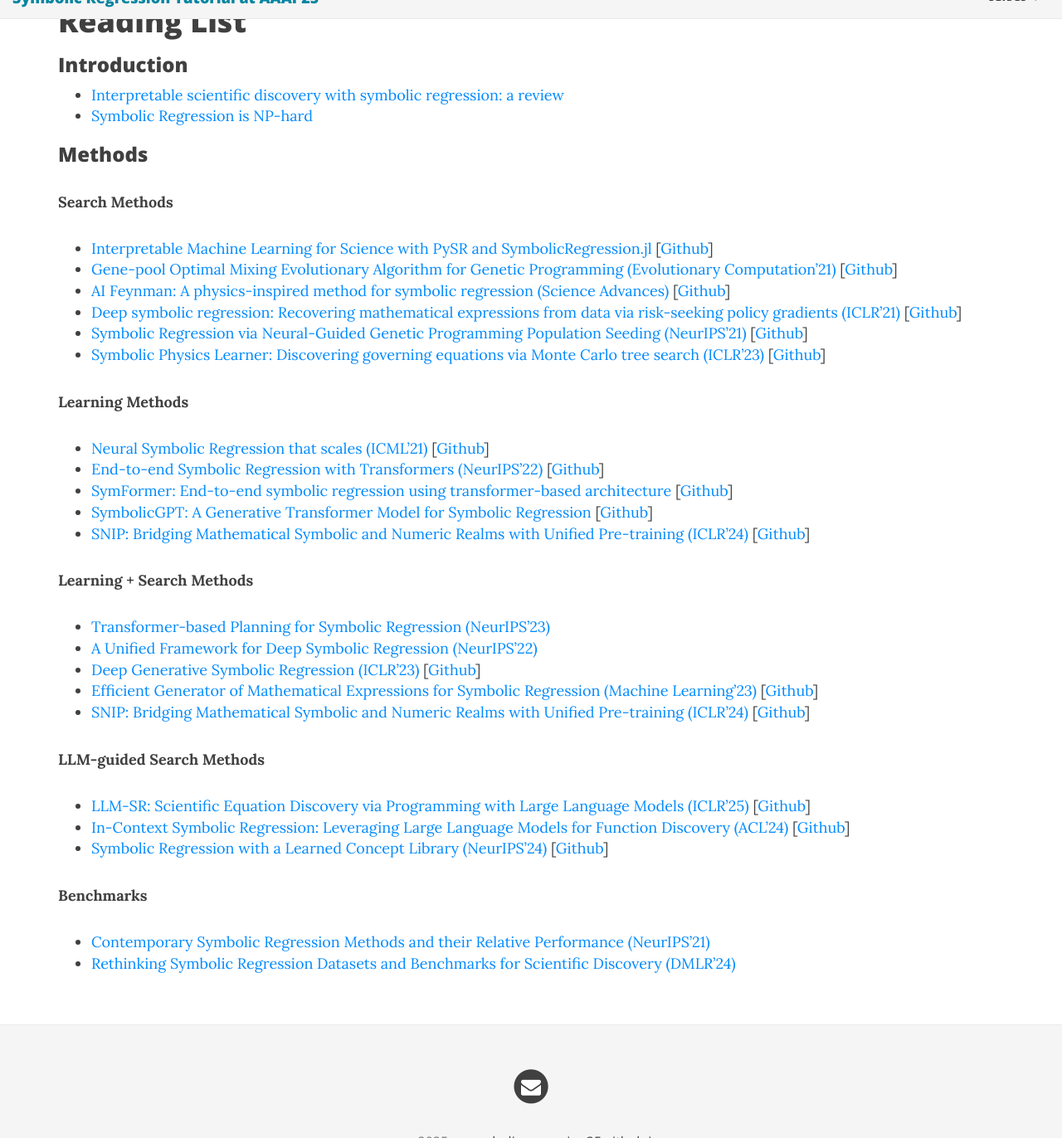
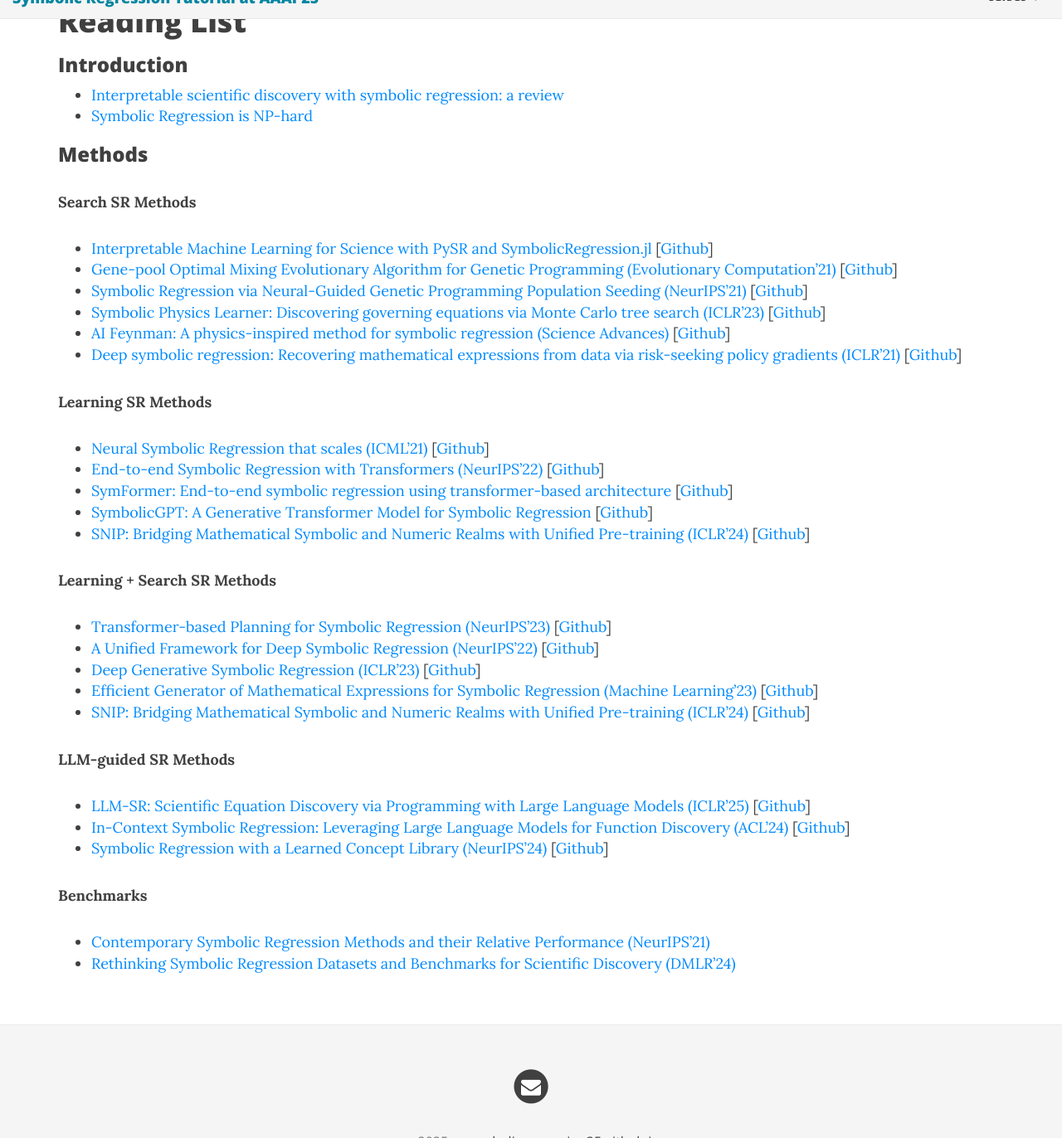
Before and after one commit to ZonglinY/llm4sd-aaai-2026, a Jekyll site: the page built from index.md, in a window 1280 px wide and 1400 px high, scrolled down 2070 px, cut to the strip 28-1400 px from the top of the window. Shown: the whole strip at 83% size. Built offline with Jekyll 4.4.1, drawn with Linux system fonts in a browser that asks for light colours; nearby versions of some CDN libraries.

Commit message:
Update index.md

```diff
--- a/index.md
+++ b/index.md
@@ -88,18 +88,19 @@ Through this tutorial, attendees will gain both theoretical understanding and pr
 
 ### Methods
 
-**Search Methods**
+**Search SR Methods**
 
 - [Interpretable Machine Learning for Science with PySR and SymbolicRegression.jl](https://arxiv.org/abs/2305.01582) [[Github](https://github.com/MilesCranmer/PySR)]
 - [Gene-pool Optimal Mixing Evolutionary Algorithm for Genetic Programming (Evolutionary Computation'21)](https://www.science.org/doi/10.1126/sciadv.aay2631) [[Github](https://github.com/marcovirgolin/GP-GOMEA)]
+- [Symbolic Regression via Neural-Guided Genetic Programming Population Seeding (NeurIPS'21)](https://arxiv.org/abs/2111.00053) [[Github](https://github.com/dso-org/deep-symbolic-optimization)]
+- [Symbolic Physics Learner: Discovering governing equations via Monte Carlo tree search (ICLR'23)](https://openreview.net/forum?id=ZTK3SefE8_Z) [[Github](https://github.com/isds-neu/SymbolicPhysicsLearner)]
 - [AI Feynman: A physics-inspired method for symbolic regression (Science Advances)](https://www.science.org/doi/10.1126/sciadv.aay2631) [[Github](https://github.com/SJ001/AI-Feynman)]
 - [Deep symbolic regression: Recovering mathematical expressions from data via risk-seeking policy gradients (ICLR'21)](https://openreview.net/forum?id=m5Qsh0kBQG) [[Github](https://github.com/dso-org/deep-symbolic-optimization)]
-- [Symbolic Regression via Neural-Guided Genetic Programming Population Seeding (NeurIPS'21)](chrome-extension://efaidnbmnnnibpcajpcglclefindmkaj/https://openreview.net/pdf?id=tjwQaOI9tdy) [[Github](https://github.com/dso-org/deep-symbolic-optimization)]
-- [Symbolic Physics Learner: Discovering governing equations via Monte Carlo tree search (ICLR'23)](https://openreview.net/forum?id=ZTK3SefE8_Z) [[Github](https://github.com/isds-neu/SymbolicPhysicsLearner)]
 
 
 
-**Learning Methods**
+
+**Learning SR Methods**
 
 - [Neural Symbolic Regression that scales (ICML'21)](https://proceedings.mlr.press/v139/biggio21a.html) [[Github](https://github.com/SymposiumOrganization/NeuralSymbolicRegressionThatScales)]
 - [End-to-end Symbolic Regression with Transformers (NeurIPS'22)](https://proceedings.neurips.cc/paper_files/paper/2022/hash/42eb37cdbefd7abae0835f4b67548c39-Abstract-Conference.html) [[Github](https://github.com/facebookresearch/symbolicregression)]
@@ -108,16 +109,16 @@ Through this tutorial, attendees will gain both theoretical understanding and pr
 - [SNIP: Bridging Mathematical Symbolic and Numeric Realms with Unified Pre-training (ICLR'24)](https://openreview.net/forum?id=KZSEgJGPxu) [[Github](https://github.com/deep-symbolic-mathematics/Multimodal-Math-Pretraining)]
 
 
-**Learning + Search Methods**
+**Learning + Search SR Methods**
 
-- [Transformer-based Planning for Symbolic Regression (NeurIPS'23)](https://proceedings.neurips.cc/paper_files/paper/2023/hash/8ffb4e3118280a66b192b6f06e0e2596-Abstract-Conference.html)
-- [A Unified Framework for Deep Symbolic Regression (NeurIPS'22)](https://proceedings.neurips.cc/paper_files/paper/2022/hash/dbca58f35bddc6e4003b2dd80e42f838-Abstract-Conference.html)
+- [Transformer-based Planning for Symbolic Regression (NeurIPS'23)](https://proceedings.neurips.cc/paper_files/paper/2023/hash/8ffb4e3118280a66b192b6f06e0e2596-Abstract-Conference.html) [[Github](https://github.com/deep-symbolic-mathematics/TPSR)]
+- [A Unified Framework for Deep Symbolic Regression (NeurIPS'22)](https://proceedings.neurips.cc/paper_files/paper/2022/hash/dbca58f35bddc6e4003b2dd80e42f838-Abstract-Conference.html) [[Github](https://github.com/dso-org/deep-symbolic-optimization)]
 - [Deep Generative Symbolic Regression (ICLR'23)](https://openreview.net/forum?id=o7koEEMA1bR) [[Github](https://github.com/samholt/DeepGenerativeSymbolicRegression)]
 - [Efficient Generator of Mathematical Expressions for Symbolic Regression (Machine Learning'23)](https://link.springer.com/article/10.1007/s10994-023-06400-2) [[Github](https://github.com/smeznar/HVAE)]
 - [SNIP: Bridging Mathematical Symbolic and Numeric Realms with Unified Pre-training (ICLR'24)](https://openreview.net/forum?id=KZSEgJGPxu) [[Github](https://github.com/deep-symbolic-mathematics/Multimodal-Symbolic-Regression)]
 
 
-**LLM-guided Search Methods**
+**LLM-guided SR  Methods**
 - [LLM-SR: Scientific Equation Discovery via Programming with Large Language Models (ICLR'25)](https://openreview.net/forum?id=m2nmp8P5in) [[Github](https://github.com/deep-symbolic-mathematics/LLM-SR)]
 - [In-Context Symbolic Regression: Leveraging Large Language Models for Function Discovery (ACL'24)](https://aclanthology.org/2024.acl-srw.49/) [[Github](https://github.com/merlerm/In-Context-Symbolic-Regression)]
 - [Symbolic Regression with a Learned Concept Library (NeurIPS'24)](https://aclanthology.org/2024.acl-srw.49/) [[Github](https://github.com/trishullab/LibraryAugmentedSymbolicRegression.jl)]
```
